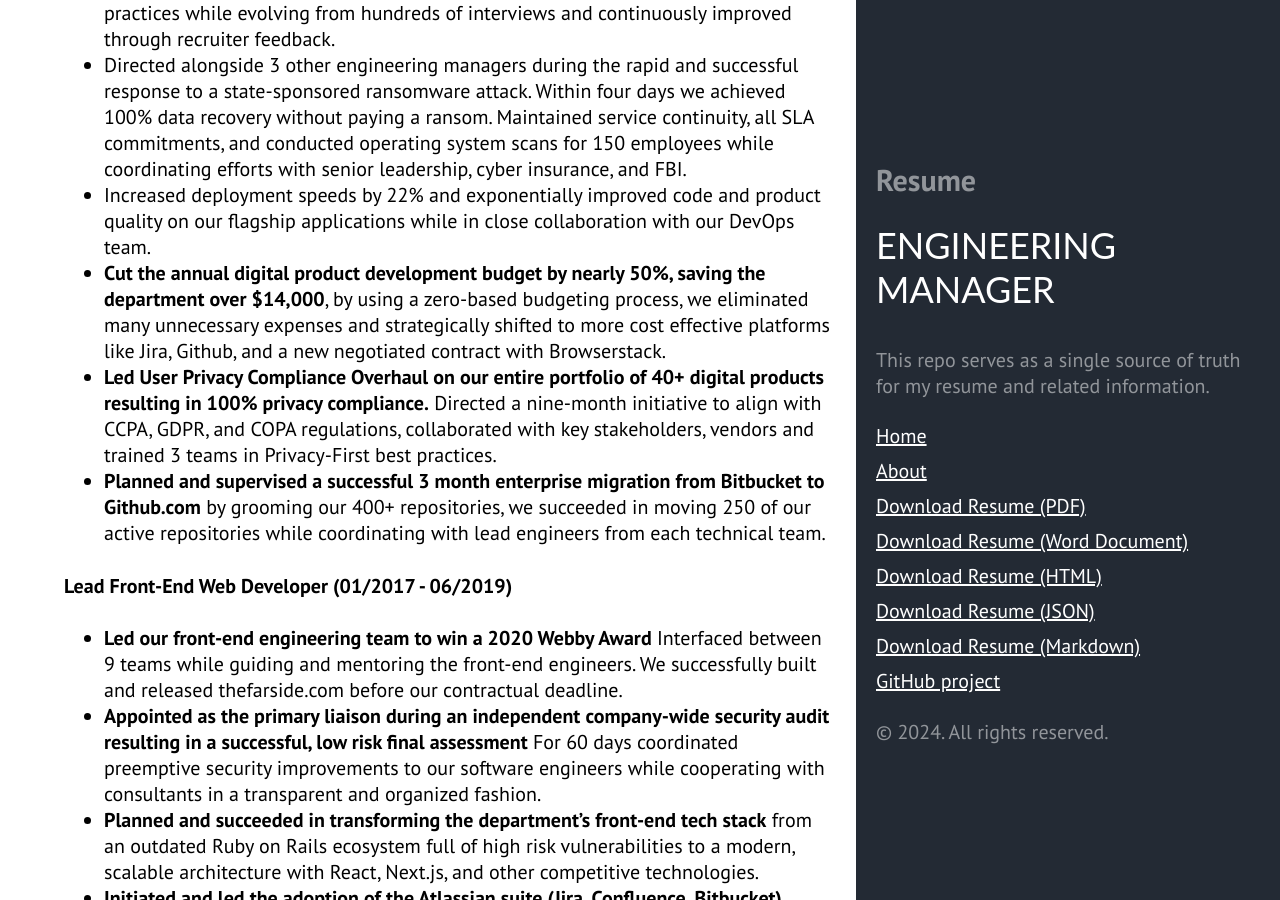
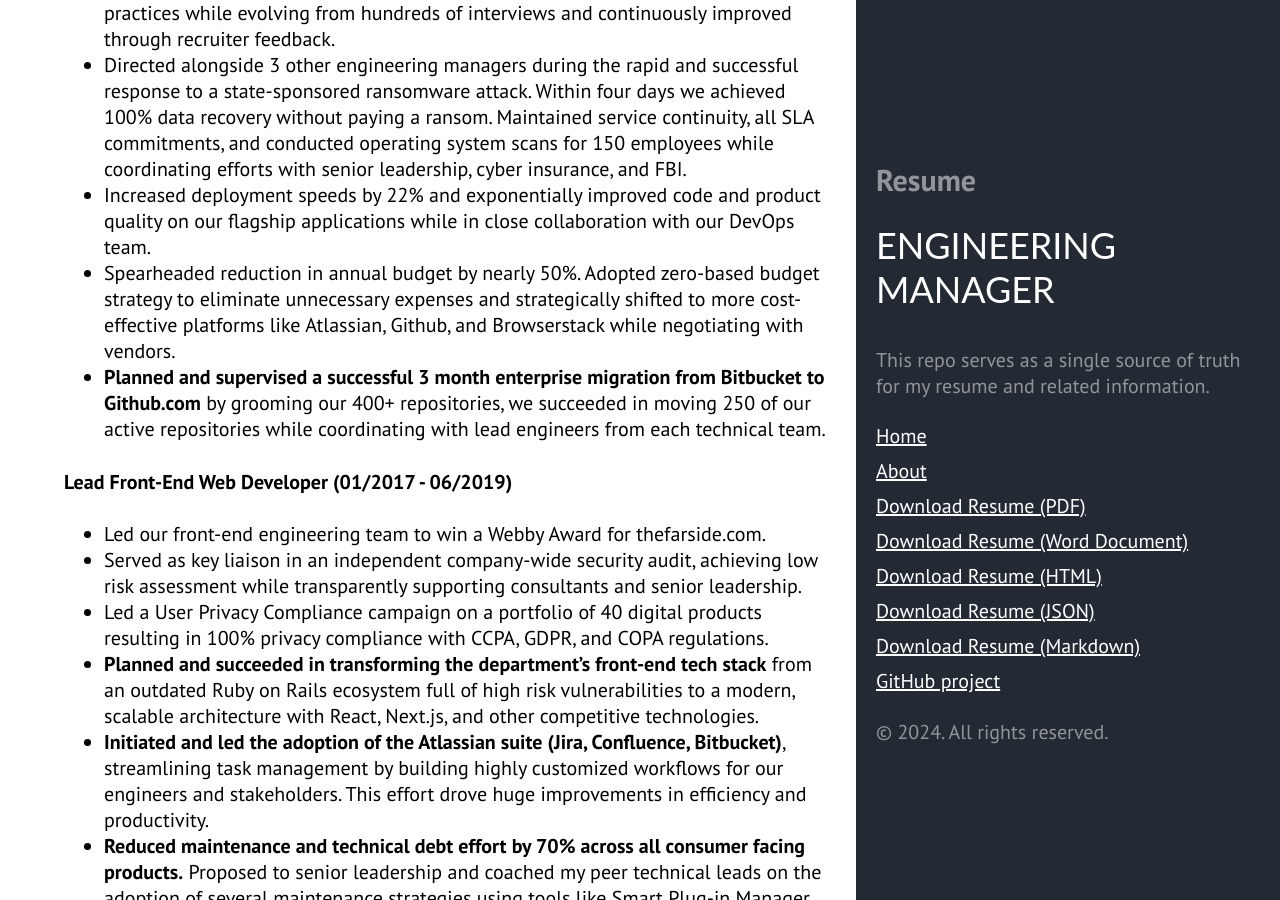
Before and after one commit to abarrows/resume, a Jekyll site: the page built from index.md, in a window 1280 px wide and 900 px high, scrolled down 1522 px. Built offline with Jekyll 4.4.1, drawn with Linux system fonts in a browser that asks for light colours.

Commit message:
Update index.md

```diff
--- a/index.md
+++ b/index.md
@@ -45,23 +45,16 @@ professional development of its engineers.
 - Dramatically improved our engineering hiring process by introducing a Candidate Engagement Matrix, setting a new benchmark in efficient and inclusive hiring practices while evolving from hundreds of interviews and continuously improved through recruiter feedback.
 - Directed alongside 3 other engineering managers during the rapid and successful response to a state-sponsored ransomware attack. Within four days we achieved 100% data recovery without paying a ransom. Maintained service continuity, all SLA commitments, and conducted operating system scans for 150 employees while coordinating efforts with senior leadership, cyber insurance, and FBI.
 - Increased deployment speeds by 22% and exponentially improved code and product quality on our flagship applications while in close collaboration with our DevOps team.
-- **Cut the annual digital product development budget by nearly 50%, saving the department over $14,000**, by using a
-  zero-based budgeting process, we eliminated many unnecessary expenses and strategically shifted to more cost effective
-  platforms like Jira, Github, and a new negotiated contract with Browserstack.
-- **Led User Privacy Compliance Overhaul on our entire portfolio of 40+ digital products resulting in 100% privacy
-  compliance.** Directed a nine-month initiative to align with CCPA, GDPR, and COPA regulations, collaborated with key
-  stakeholders, vendors and trained 3 teams in Privacy-First best practices.
+- Spearheaded reduction in annual budget by nearly 50%. Adopted zero-based budget strategy to eliminate unnecessary expenses and strategically shifted to more cost-effective platforms like Atlassian, Github, and Browserstack while negotiating with vendors.
 - **Planned and supervised a successful 3 month enterprise migration from Bitbucket to Github.com** by grooming our 400+
   repositories, we succeeded in moving 250 of our active repositories while coordinating with lead engineers from each
   technical team.
 
 #### Lead Front-End Web Developer (01/2017 - 06/2019)
 
-- **Led our front-end engineering team to win a 2020 Webby Award** Interfaced between 9 teams while guiding and
-  mentoring the front-end engineers. We successfully built and released thefarside.com before our contractual deadline.
-- **Appointed as the primary liaison during an independent company-wide security audit resulting in a successful, low
-  risk final assessment** For 60 days coordinated preemptive security improvements to our software engineers while
-  cooperating with consultants in a transparent and organized fashion.
+- Led our front-end engineering team to win a Webby Award for thefarside.com.
+- Served as key liaison in an independent company-wide security audit, achieving low risk assessment while transparently supporting consultants and senior leadership.
+- Led a User Privacy Compliance campaign on a portfolio of 40 digital products resulting in 100% privacy compliance with CCPA, GDPR, and COPA regulations.
 - **Planned and succeeded in transforming the department's front-end tech stack** from an outdated Ruby on Rails
   ecosystem full of high risk vulnerabilities to a modern, scalable architecture with React, Next.js, and other
   competitive technologies.
```
